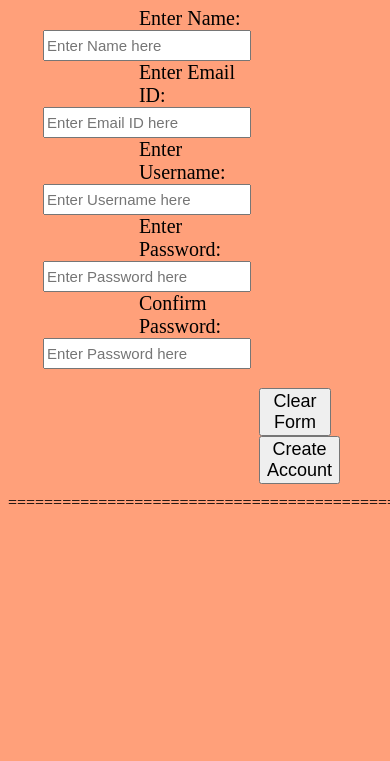
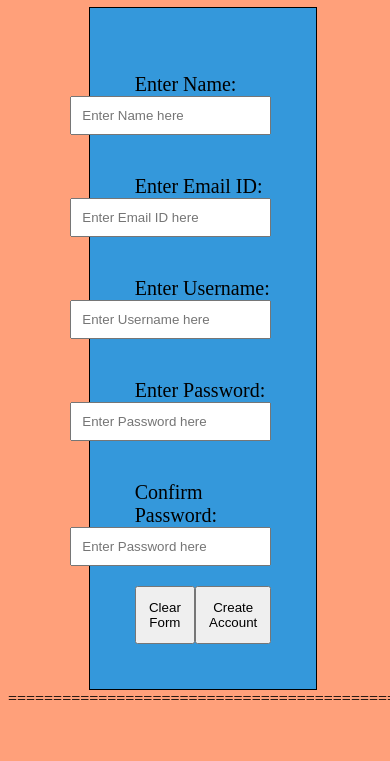
Before and after one commit to sayinmehmet47/teamAda, a plain HTML site: page Vaia/Account Form/account.html in a window 390 px wide. Shown: the part 99-860 px from the top of the page. Drawn offline with Linux system fonts and the light colour scheme.

Commit message:
I centered make your form smaller and responsive. I changed your button group

```diff
--- a/Vaia/Account Form/account.html
+++ b/Vaia/Account Form/account.html
@@ -1,5 +1,6 @@
 <!DOCTYPE html>
 <html lang="en">
+
 <head>
     <meta charset="UTF-8">
     <meta http-equiv="X-UA-Compatible" content="IE=edge">
@@ -7,13 +8,14 @@
     <title>Account</title>
     <link rel="stylesheet" href="body.css">
 </head>
+
 <body>
     ===============================================================================================================================================
     <h1>Create your Account</h1>
     <form method="POST" action="">
         <p>
             <label for="name">Enter Name:</label>
-        <input  id="name" type="name" name="name" placeholder="Enter Name here">
+            <input id="name" type="name" name="name" placeholder="Enter Name here">
         </p>
         <p>
             <label for="email">Enter Email ID:</label>
@@ -25,18 +27,22 @@
         </p>
         <p>
             <label for="password">Enter Password:</label>
-        <input id="password" type="password" name="password" placeholder="Enter Password here"/>
+            <input id="password" type="password" name="password" placeholder="Enter Password here" />
         </p>
         <p>
             <label for="confirm">Confirm Password:</label>
             <input id="confirm" type="password" name="confirm" placeholder="Enter Password here">
         </p>
 
-<section>
-    <button class="but">Clear Form</button>
+                <div class="button-group">
+
+                    <button>Clear Form</button>
                     <button>Create Account</button>
+                </div>
 
-</section>
+
+
     </form>
     ===============================================================================================================================================
+
 </html>
--- a/Vaia/Account Form/body.css
+++ b/Vaia/Account Form/body.css
@@ -1,35 +1,45 @@
 
 body{
     background-color: lightsalmon;
+    width: 100vw;
+    height: 100vh;
+    text-align: center;
 }
 
 input {
   text-align:left;
-  width: 200px;
-  display: auto;
   float: right;
-  font-size: 15px;
-  height: 25px;
+  padding: 10px;
 }
 
 section {
     display: relative;
-    padding: 20px;
+    padding: 10px;
     width: auto;
     margin: auto;
 }
+.button-group{
+    display: flex;
+    flex-direction:row;
+    justify-content: center;
+    align-items: center;
+    justify-content: space-around;
 
-button {
-    position:relative;
-    transition: .5s ease;
-    top: 10px;
-    left: 100px;
-    font-size: 18px;
-
+}
+button{
+    padding: 12px;
 }
 
 form {
-    width: 30%;
+    padding: 45px;
+    border: 1px solid black;
     margin: 0 auto;
     font-size: 20px;
+    text-align: left;
+    display: flex;
+    flex-direction: column;
+    background-color: #3498db;
+    max-width: 35%;
+
+
 }
```
Lines whose indentation alone changed are shown as unchanged.
